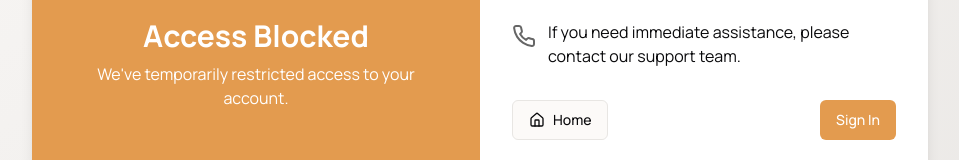
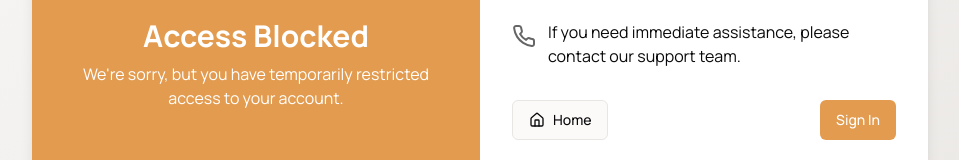
Before and after one commit to GauravBurande/makeit, a Next.js app: page /blocked in a window 1280 px wide. Shown: the part 392-552 px from the top of the page, without its empty margins (160-1119 px from the left). Built offline with nearby package versions, Linux system fonts and the light colour scheme; no server answers.

Commit message:
fix: weird eslint rule

```diff
--- a/app/blocked/page.tsx
+++ b/app/blocked/page.tsx
@@ -12,7 +12,8 @@ export default function BlockedPage() {
             <LockIcon className="h-24 w-24 mb-4" />
             <h1 className="text-3xl font-bold mb-2">Access Blocked</h1>
             <p className="text-center">
-              We've temporarily restricted access to your account.
+              We&apos;re sorry, but you have temporarily restricted access to
+              your account.
             </p>
           </div>
 
```
